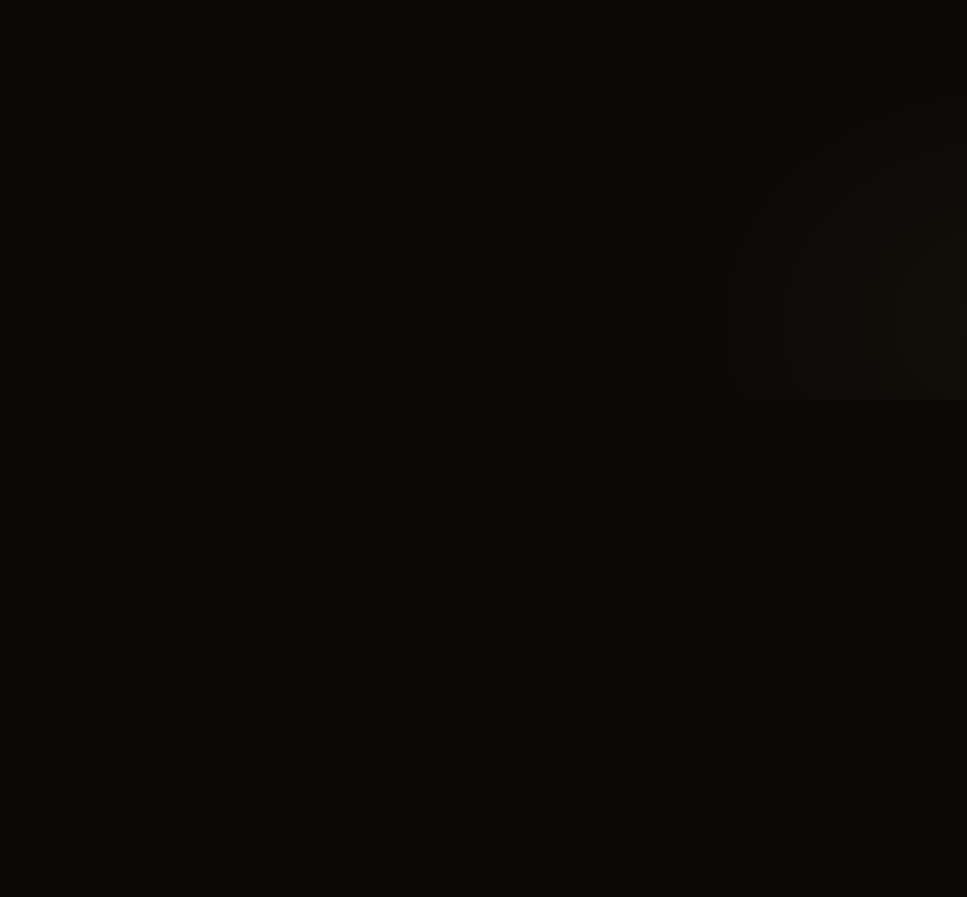
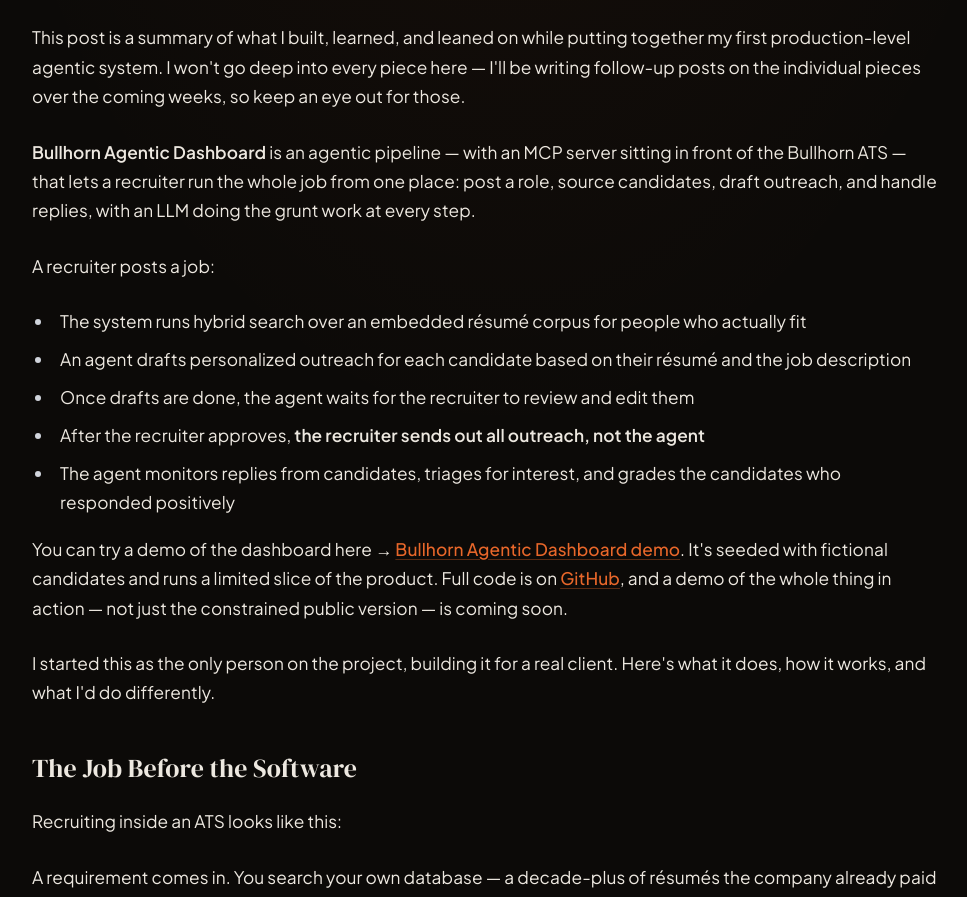
Before and after one commit to BiggestZ/zahir-site, a Next.js app: page /blogs/bullhorn-pipline in a window 1280 px wide. Before the commit this address had no page. Shown: the part 400-1297 px from the top of the page, without its empty margins (136-1103 px from the left). Before the commit the page ends 800 px from the top, so only its background shows below. Built offline with nearby package versions, Linux system fonts and the light colour scheme.

Commit message:
Edited global.css to allow for more line padding
Added 'Bullhorn' blog post

```diff
--- a/app/globals.css
+++ b/app/globals.css
@@ -833,9 +833,8 @@
   animation: fadeIn 0.5s 0.2s ease both;
   overflow-wrap: break-word;
   word-break: normal;
-  hyphens: auto;
   text-wrap: pretty;
-  line-height: 1.78;
+  line-height: 1.7;
   font-size: clamp(1rem, 0.98rem + 0.18vw, 1.08rem);
   letter-spacing: 0.005em;
   --tw-prose-body: var(--text);
@@ -854,8 +853,18 @@
   color: var(--text);
 }
 
-.prose p + p {
-  margin-top: 1.05em;
+.prose p {
+  margin-bottom: 1.5em;
+}
+
+.prose h2 {
+  margin-top: 3em;
+  margin-bottom: 0.9em;
+}
+
+/* Don't stack paragraph spacing with heading spacing */
+.prose p + h2 {
+  margin-top: 1.8em;
 }
 
 .prose :where(ul, ol) {
--- /dev/null
+++ b/content/blogs/bullhorn-pipline.mdx
@@ -0,0 +1,100 @@
+---
+title: "Building an Agentic ATS System"
+date: "2026-09-10"
+description: "An AI sourcing pipeline that integrates a legacy ATS"
+tags:
+  - Python
+  - FastAPI
+  - Hybrid Semantic Search
+  - Agentic Pipeline
+  - Next.js
+  - PostgreSQL
+  - RAG
+  - TypeScript
+  - CI/CD
+  - LLM Evaluation
+featured: true
+---
+
+This post is a summary of what I built, learned, and leaned on while putting together my first production-level agentic system. I won't go deep into every piece here — I'll be writing follow-up posts on the individual pieces over the coming weeks, so keep an eye out for those.
+
+**Bullhorn Agentic Dashboard** is an agentic pipeline — with an MCP server sitting in front of the Bullhorn ATS — that lets a recruiter run the whole job from one place: post a role, source candidates, draft outreach, and handle replies, with an LLM doing the grunt work at every step.
+
+A recruiter posts a job:
+
+- The system runs hybrid search over an embedded résumé corpus for people who actually fit
+- An agent drafts personalized outreach for each candidate based on their résumé and the job description
+- Once drafts are done, the agent waits for the recruiter to review and edit them
+- After the recruiter approves, **the recruiter sends out all outreach, not the agent**
+- The agent monitors replies from candidates, triages for interest, and grades the candidates who responded positively
+
+You can try a demo of the dashboard here → **[Bullhorn Agentic Dashboard demo](https://unofficial-bullhorn-ats-dashboard-chi.vercel.app/)**. It's seeded with fictional candidates and runs a limited slice of the product. Full code is on **[GitHub](https://github.com/BiggestZ/unofficial-bullhorn-ats-dashboard)**, and a demo of the whole thing in action — not just the constrained public version — is coming soon.
+
+I started this as the only person on the project, building it for a real client. Here's what it does, how it works, and what I'd do differently.
+
+## The Job Before the Software
+
+Recruiting inside an ATS looks like this:
+
+A requirement comes in. You search your own database — a decade-plus of résumés the company already paid to collect — using whatever keyword syntax the system gives you. You get back 200+ people, all with varying levels of qualification for the role, and you manually work through them one at a time to figure out which is which.
+
+Then you reach out to the ones who "look right." The same email, name swapped, with one sentence about why *them* specifically. That sentence is the part that actually works — and it's also the first thing to go when you're writing it for the fortieth time before lunch.
+
+Then you wait. Hundreds of replies trickle in over the next week — some yes, some no, some asking about salary. Every yes means going back to a résumé you skimmed on Tuesday and deciding, properly this time, whether this person is worth an hour of the hiring manager's day.
+
+That's three problems, and only the middle one is really about writing:
+
+1. Keyword search over résumés misses people who are obviously qualified — the Staff Engineer whose résumé never says "senior," the Python developer whose résumé just says "Django."
+2. The sentence doing the actual work — the one that mentions something true and specific about a person, not just their name — is what gets someone who isn't actively looking to open the email at all. It's also the one thing that doesn't survive contact with two hundred candidates and one afternoon.
+3. Grading twenty replies consistently, days apart, is something people are bad at and models are good at.
+
+## How I Fixed It
+
+Three problems, three fixes, one gate that doesn't move.
+
+**1. Keyword search missing qualified people**
+
+The problem with keyword search is that it treats every résumé as a bag of words, hunting for one specific term. That works fine for capturing a narrow idea:
+
+> If you're looking for a machine learning engineer, `machine learning` as a keyword makes sense.
+
+But this approach can't tell the difference between an engineer with 20+ years of machine learning experience and a college student listing it as coursework. And if that engineer wrote "scikit-learn" or "ML" instead, keyword search would miss them entirely — great for the college student, not so great for the recruiter.
+
+To fix this, I built a hybrid search that combines semantic search with BM25, so recruiters can find candidates who both fit the role and have the specific skills they're after. The basic flow:
+
+- Ingestion parses each résumé, chunks it by section, embeds it, and stores it in Postgres with pgvector.
+- When a recruiter posts a job, search runs hybrid retrieval over that corpus — dense vectors merged with Postgres's own keyword search — and returns a ranked shortlist instead of whatever the ATS's built-in search felt like guessing.
+
+**2. Personalization dying at scale**
+
+Once a recruiter approves the shortlist, the system drafts one reusable outreach template rather than two hundred mail-merged copies. The recruiter reviews it, edits it, picks who receives it, and sends it themselves — from their own Gmail or Outlook mailbox over OAuth. For each candidate on the list, the agent pulls from their already-stored profile data to write a personalized line, so the recruiter only has to worry about the general message and formatting.
+
+A deliberate design choice here: the recruiter is the only one authorized to actually send outreach. The last thing any reputable staffing agency wants is an agent going rogue and spamming people, so I made sure only a human can act outside the system. It's one of the ways I keep my agentic systems safe — both from launching attacks and from being on the receiving end of one.
+
+**3. Consistent grading and reply handling**
+
+Humans have a hard time remembering what they ate yesterday, let alone the grade they gave one candidate out of hundreds weeks ago. Add in emails sent at odd hours or during hectic stretches, and things get lost. This system removes both failure modes.
+
+A background worker polls inbox reply threads and classifies each reply as interested, not interested, or needs human review — anything ambiguous gets routed to a person instead of guessed at. Only candidates who reply with clear interest get graded against that job's actual requirements, with a written rationale attached.
+
+## Building It
+
+I started as the only person on this. Even though I was the most junior person on the team, everyone else was pulled onto other projects, and this became my chance to step up and take a leadership role.
+
+I held weekly client-facing meetings to gather feedback and understand the client's pain points, designed the system architecture, picked the stack, and built the first working end-to-end pipeline — from upload through grading — solo, for a real client who needed something that worked, not something that looked good in a slide deck.
+
+As teammates freed up from their own work, I brought them onto the project and started handing off pieces of it: a background worker here, an integration there, always with a review pass before anything merged. By the end, four of us had touched the codebase.
+
+I'd built the architecture and made the early design decisions myself. Once the working pipeline was up and running, I got to collaborate with and learn from more senior engineers on ways to improve the project — and it's a better system for it.
+
+Going from "the only person who understands this" to "the person other people ask before they touch it" is a different job. Writing code and reviewing someone else's under a deadline aren't the same skill, and I didn't have much practice at the second one going in — but it's something I got a lot of reps on and got better at through this project.
+
+## The Safe Demo
+
+The demo above is seeded with fictional candidates, not real résumés pulled from a real ATS. Search runs for real against that synthetic corpus — you're seeing actual hybrid retrieval, not a canned result. Grading is pre-computed by the system offline, so nobody visiting the page triggers a paid LLM call, and the bill doesn't move whether one person clicks around or ten thousand do. Outreach sending is off entirely — there's no mailbox behind it to send from, and a public demo has no business emailing anyone regardless.
+
+None of that was the easy version. The easy version is a video, or a walkthrough, or "email me and I'll show you." I wanted something a stranger could open and actually use, which meant designing the constraints as carefully as the pipeline itself: what's real, what's fixed-cost, and what's simply off. A demo that can't hurt anyone wasn't a limitation I accepted — it was a requirement I set before I wrote the first line of the demo build. (How it's built is its own post.)
+
+## What's Next
+
+This post is the map; six more will fill in the territory. Coming next: how hybrid search actually merges dense and keyword results, why Postgres flattens "C++," "C#," and "C" into the same search term, how the prompt-injection defenses work end to end, how the safe demo above was actually built, what running MCP in production looks like, and why I picked Next.js over the alternatives. If any one of those is the part you came for, it's coming.
```
